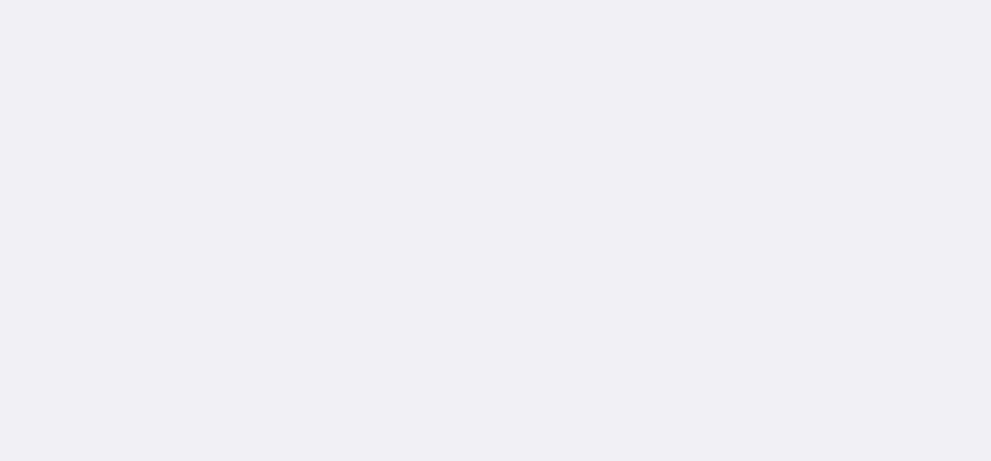
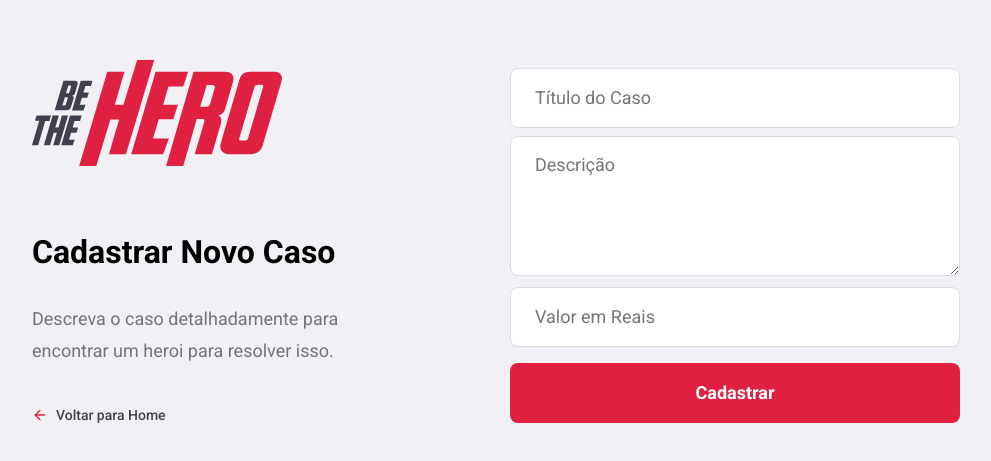
Before and after one commit to guiferrini/Omnistack11, a React (Create React App) app in the folder aulas/frontend/: page /incidents/new in a window 1280 px wide. Shown: the part 159-620 px from the top of the page, without its empty margins (144-1135 px from the left). Built offline with nearby package versions, Linux system fonts and the light colour scheme.

Commit message:
Add page NewIncidentes/cadastro Novos casos: HTML and CSS

```diff
--- a/aulas/frontend/src/global.css
+++ b/aulas/frontend/src/global.css
@@ -14,7 +14,7 @@
     -webkit-font-smoothing: antialiased;
 }
 
-input, button, texarea { /*N pega a font do body*/
+input, button, textarea { /*N pega a font do body*/
     font: 400 18px Roboto, sans-serif;
 }
 
@@ -29,6 +29,17 @@
     border: 1px solid #dcdce6;
     border-radius: 8px;
     padding: 0 24px;
+}
+
+form textarea {
+    width: 100%;
+    resize: vertical;
+    min-height: 140px;
+    color: #333;
+    border: 1px solid #dcdce6;
+    border-radius: 8px;
+    padding: 16px 24px;
+    line-height: 24px;
 }
 
 .button {
--- /dev/null
+++ b/aulas/frontend/src/pages/NewIncident/index.js
@@ -0,0 +1,36 @@
+import React from 'react';
+import { Link } from 'react-router-dom';
+import { FiArrowLeft } from 'react-icons/fi';
+
+
+import './style.css';
+
+import logoImg from '../../assets/logo.svg';
+
+
+export default function NewIncident() {
+    return (
+        <div className="new-incident-container">
+            <div className="content">
+                <section>
+                    <img src={logoImg} alt="Be the Hero"/>
+
+                    <h1>Cadastrar Novo Caso</h1>
+                    <p>Descreva o caso detalhadamente para encontrar um heroi para resolver isso.</p>
+
+                    <Link className='back-link' to="/profile">
+                        <FiArrowLeft size={16} color="#E02041" />
+                        Voltar para Home
+                    </Link>
+                </section>
+                <form>
+                    <input placeholder="Título do Caso" />
+                    <textarea placeholder="Descrição" />
+                    <input placeholder="Valor em Reais" />
+
+                    <button className="button" type="submit">Cadastrar</button>
+                </form>
+            </div>
+        </div>
+    )
+}
--- /dev/null
+++ b/aulas/frontend/src/pages/NewIncident/style.css
@@ -0,0 +1,47 @@
+.new-incident-container {
+    width: 100%;
+    max-width: 1120px;
+    height: 100vh;
+    margin: 0 auto;
+
+    display: flex;
+    align-items: center;
+    justify-content: center;
+}
+
+.new-incident-container .content {
+    width: 100%;
+    padding: 96px;
+    background: #f0f0f5;
+    box-shadow: 0 0 100px rgba(0, 0, 0, 0.1);
+    border-radius: 8px;
+
+    display: flex;
+    justify-content: space-between;
+    align-items: center;
+}
+
+.new-incident-container .content section {
+    width: 100%;
+    max-width: 380px;
+}
+
+.new-incident-container .content section h1 {
+    margin: 64px 0 32px;
+    font-size: 32px;
+}
+
+.new-incident-container .content section p {
+    font-size: 18px;
+    color: #737380;
+    line-height: 32px;
+}
+
+.new-incident-container .content form {
+    width: 100%;
+    max-width: 450px;
+}
+
+.new-incident-container .content form input, textarea {
+    margin-top: 8px;
+}
--- a/aulas/frontend/src/routes.js
+++ b/aulas/frontend/src/routes.js
@@ -4,6 +4,8 @@
 import Logon from './pages/Logon';
 import Register from './pages/Register';
 import Profile from './pages/Profile';
+import NewIncident from './pages/NewIncident';
+
 
 
 export default function Routes() {
@@ -14,6 +16,8 @@
                 <Route path="/register" component={Register} />
 
                 <Route path="/profile" component={Profile} />
+                <Route path="/incidents/new" component={NewIncident} />
+
             </Switch>
         </BrowserRouter>
     );
```
